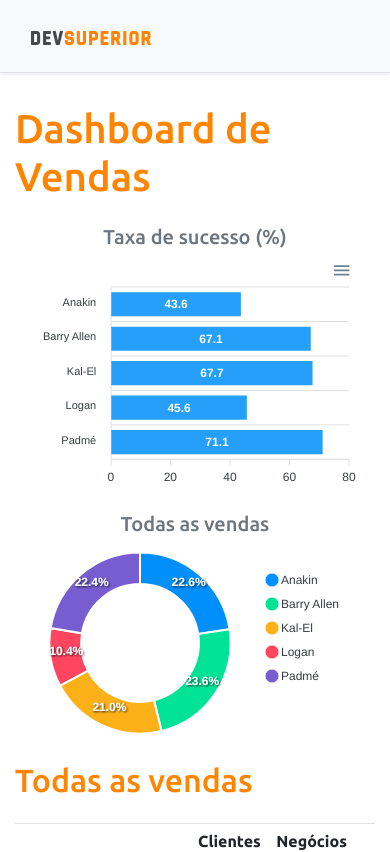
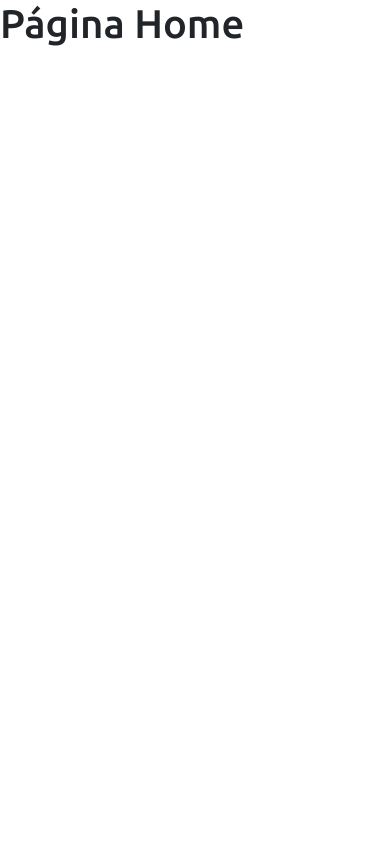
Before and after one commit to johny83br/dsvendas, a React (Create React App) app in the folder frontend/: page / in a window 390 px wide. Shown: the top 852 px of the page. Built offline with nearby package versions, Linux system fonts and the light colour scheme.

Commit message:
Criado a rota para a home e para o dashboard

```diff
--- a/frontend/package.json
+++ b/frontend/package.json
@@ -17,6 +17,7 @@
     "react": "^17.0.2",
     "react-apexcharts": "^1.3.9",
     "react-dom": "^17.0.2",
+    "react-router-dom": "^5.2.0",
     "react-scripts": "4.0.3",
     "typescript": "^4.1.2",
     "web-vitals": "^1.0.1"
@@ -44,5 +45,8 @@
       "last 1 firefox version",
       "last 1 safari version"
     ]
+  },
+  "devDependencies": {
+    "@types/react-router-dom": "^5.1.7"
   }
 }
--- a/frontend/src/App.tsx
+++ b/frontend/src/App.tsx
@@ -1,33 +1,8 @@
-import BarChart from "components/BarChart";
-import DataTable from "components/DataTable";
-import DonutChart from "components/DonutChart";
-import Footer from "components/Footer";
-import NavBar from "components/NavBar";
+import Routes from "Routes";
 
 function App() {
   return (
-    <>
-      <NavBar />
-      <div className="container">
-        <h1 className="text-primary py-3">Dashboard de Vendas</h1>
-
-        <div className="row px-3">
-          <div className="col-sm-6">
-            <h5 className="text-center text-secondary">Taxa de sucesso (%)</h5>
-            <BarChart />
-          </div>
-          <div className="col-sm-6">
-            <h5 className="text-center text-secondary">Todas as vendas</h5>
-            <DonutChart />
-          </div>
-        </div>
-        <div className="py-3">
-          <h2 className="text-primary">Todas as vendas</h2>
-        </div>
-        <DataTable />
-      </div>
-      <Footer />
-    </>
+    <Routes />
   );
 }
 
--- /dev/null
+++ b/frontend/src/Routes.tsx
@@ -0,0 +1,20 @@
+import Dashboard from 'pages/Dashboard';
+import Home from 'pages/Home';
+import { BrowserRouter, Route, Switch } from 'react-router-dom';
+
+const Routes = () => {
+  return (
+    <BrowserRouter>
+      <Switch>
+        <Route path="/" exact>
+          <Home />
+        </Route>
+        <Route path="/dashboard">
+          <Dashboard />
+        </Route>
+      </Switch>
+    </BrowserRouter>
+  );
+}
+
+export default Routes;
--- /dev/null
+++ b/frontend/src/pages/Dashboard/index.tsx
@@ -0,0 +1,34 @@
+import BarChart from "components/BarChart";
+import DataTable from "components/DataTable";
+import DonutChart from "components/DonutChart";
+import Footer from "components/Footer";
+import NavBar from "components/NavBar";
+
+const Dashboard = () => {
+  return (
+    <>
+      <NavBar />
+      <div className="container">
+        <h1 className="text-primary py-3">Dashboard de Vendas</h1>
+
+        <div className="row px-3">
+          <div className="col-sm-6">
+            <h5 className="text-center text-secondary">Taxa de sucesso (%)</h5>
+            <BarChart />
+          </div>
+          <div className="col-sm-6">
+            <h5 className="text-center text-secondary">Todas as vendas</h5>
+            <DonutChart />
+          </div>
+        </div>
+        <div className="py-3">
+          <h2 className="text-primary">Todas as vendas</h2>
+        </div>
+        <DataTable />
+      </div>
+      <Footer />
+    </>
+  );
+}
+
+export default Dashboard;
--- /dev/null
+++ b/frontend/src/pages/Home/index.tsx
@@ -0,0 +1,9 @@
+const Home = () => {
+  return (
+    <div>
+      <h1>Página Home</h1>
+    </div>
+  );
+}
+
+export default Home;
```
Also changed, not shown: 1 other file (tests, documents, lock files or other folders).
